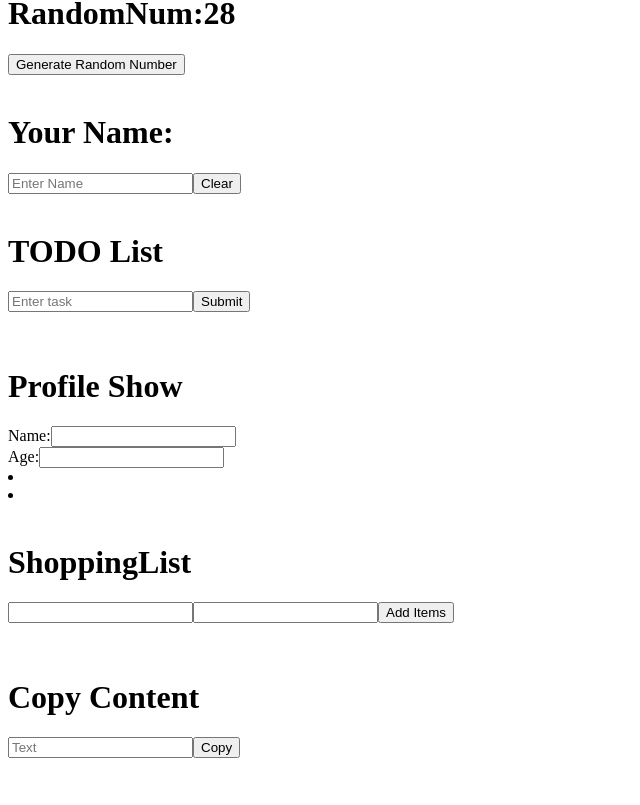
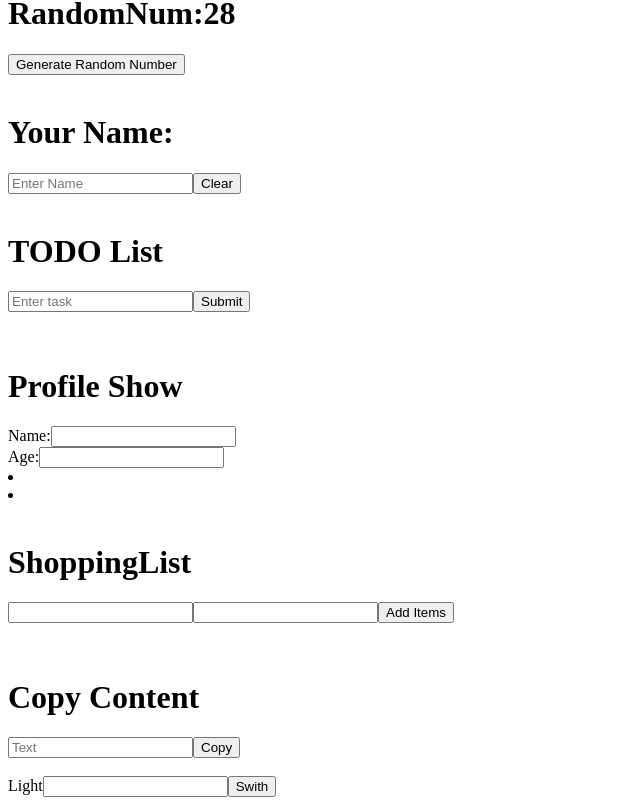
Before and after one commit to dilipyadav22/React-Question, a React (Vite) app: page / in a window 1280 px wide. Shown: the part 2369-3174 px from the top of the page, without its empty margins (0-640 px from the left). Before the commit the page ends 3135 px from the top, so only its background shows below. Built offline with nearby package versions, Linux system fonts and the light colour scheme.

Commit message:
on key propertie change UI

```diff
--- a/src/App.jsx
+++ b/src/App.jsx
@@ -18,6 +18,7 @@ import Todos from './component/Todos'
 import PrfileShow from './component/PrfileShow'
 import ShoppingList from './component/ShoppingList'
 import Copycontent from './component/Copycontent'
+import SwitchUiKey from './component/SwitchUiKey'
 
 const App=()=> {
 
@@ -57,6 +58,8 @@ const App=()=> {
      <ShoppingList/>
      <br/>
      <Copycontent/>
+     <br/>
+     <SwitchUiKey/>
     </div>
   )
 }
--- /dev/null
+++ b/src/component/SwitchUiKey.jsx
@@ -0,0 +1,27 @@
+import React, { useState } from 'react'
+
+const SwitchUiKey = () => {
+  const [sw, setSw] = useState(false);
+
+  const handle=()=>{
+    setSw(!sw);
+  }
+
+  return (
+    <div>
+      {
+        sw ? (
+          <span>Dark</span>
+        ) :(
+          <span>Light</span>
+        )
+      }
+
+      <input type="text" key={sw?"dark":"light"} />
+      {/* <button onClick={()=>setSw((sw)=>(!sw))} >Switch</button> */}
+      <button onClick={handle} >Swith</button>
+      </div>
+  )
+}
+
+export default SwitchUiKey
```
